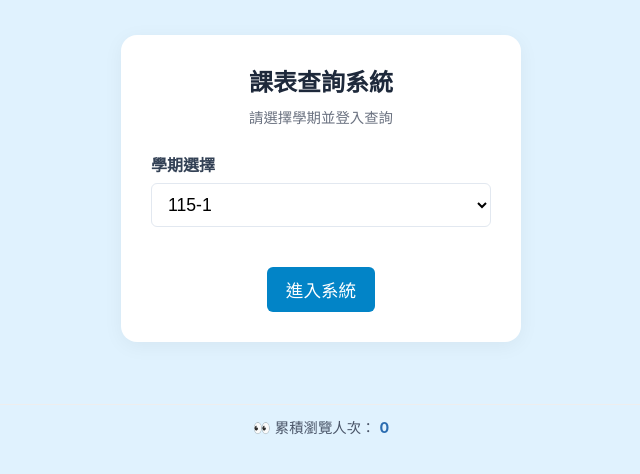
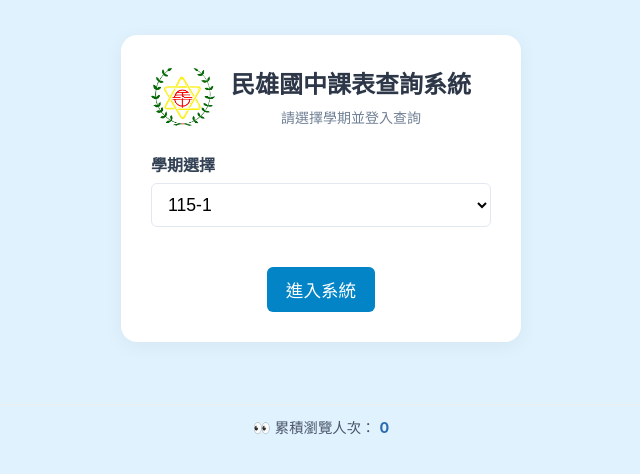
Before and after one commit to lcc1016/class_lock_empty_lunch_count, a plain HTML site: page index.html in a window 1280 px wide. Shown: the whole page, without its empty margins (319-959 px from the left). Drawn offline with Linux system fonts and the light colour scheme; no server answers.

Commit message:
Add files via upload

```diff
--- a/index.html
+++ b/index.html
@@ -54,10 +54,17 @@
     <!-- ══ 1. 登入視圖 ══════════════════════════════════════════ -->
 <div id="loginView" class="view-container active">
     <div class="login-card">
-            <h1 class="system-title">課表查詢系統</h1>
+        <!-- 標頭組合區塊 -->
+        <div class="login-header">
+            <img src="logo.png" alt="校徽" class="school-logo">
+            <div class="title-group">
+                <h1 class="system-title">民雄國中課表查詢系統</h1>
                 <p class="system-subtitle">請選擇學期並登入查詢</p>
+            </div>
+        </div>
 
         <form id="loginForm">
+            <!-- 保持原本的表單內容 -->
             <div class="form-group">
                 <label for="semesterSelect">學期選擇</label>
                 <select id="semesterSelect" class="form-control">
--- a/style.css
+++ b/style.css
@@ -775,3 +775,36 @@
   color: #2b6cb0; /* 經典藍色數字 */
   margin-left: 4px;
 }
+/* 登入頁標頭排版 */
+.login-header {
+    display: flex;
+    align-items: center;
+    gap: 16px;            /* 校徽與標題的間距 */
+    margin-bottom: 24px;  /* 與下方學期選擇的間距 */
+}
+
+/* 校徽圖片樣式 */
+.school-logo {
+    width: 64px;          /* 依需求調整大小 */
+    height: 64px;
+    object-fit: contain;  /* 保持校徽比例不變形 */
+    flex-shrink: 0;
+}
+
+/* 標題文字區塊 */
+.title-group {
+    display: flex;
+    flex-direction: column;
+}
+
+.system-title {
+    margin: 0;
+    font-size: 1.5rem;
+    color: #2d3748;
+}
+
+.system-subtitle {
+    margin: 4px 0 0 0;
+    font-size: 0.875rem;
+    color: #718096;
+}
```
Also changed, not shown: logo.png (added). Lines whose indentation alone changed are shown as unchanged.
